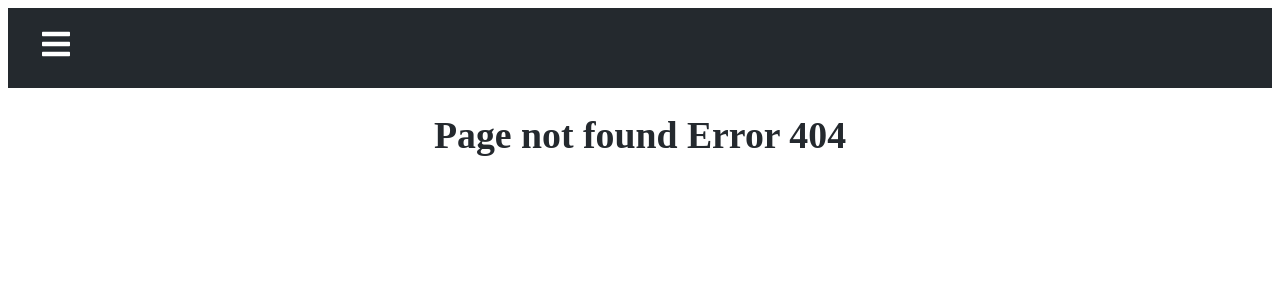
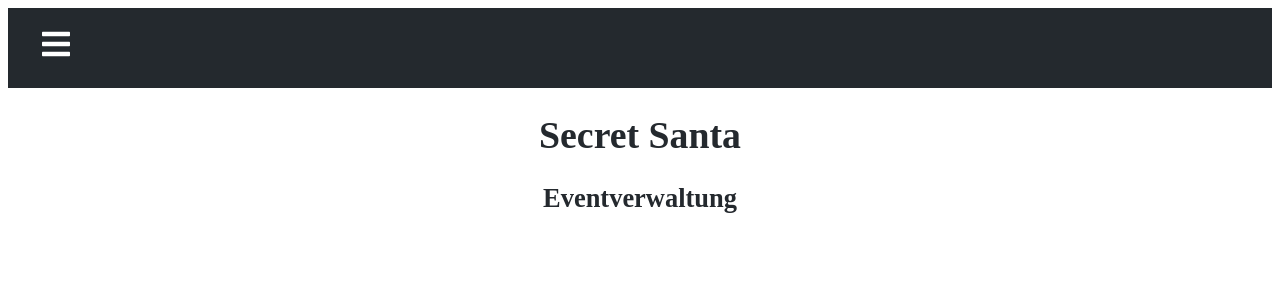
Before and after one commit to pgs3238/WichtelApp2, a React (Create React App) app in the folder src/main/frontend/: page /eventVerwaltung in a window 1280 px wide. Before the commit this address had no page. Shown: the top 300 px of the page. Built offline with nearby package versions, Linux system fonts and the light colour scheme.

Commit message:
neue verlinkung der seiten

```diff
--- a/src/main/frontend/src/components/SidebarData.jsx
+++ b/src/main/frontend/src/components/SidebarData.jsx
@@ -26,36 +26,41 @@ export const SidebarData = [
     },
 
     {
+        title: 'Eventverwaltung',
+        path: '/eventVerwaltung',
+        cName: 'nav-text'
+    },
+
+    {
         title: 'Event anlegen',
-        path: '/eventAnlegen',
+        path: '/eventVerwaltung/eventAnlegen',
         icon: <MdIcons.MdOutlineCreate/>,
         cName: 'nav-text'
     },
 
     {
+        title: 'Event ansehen',
+        path: '/eventVerwaltung/eventAnsehen',
+        icon: <AiIcons.AiFillEye/>,
+        cName: 'nav-text'
+    },
+
+    {
         title: 'Event bearbeiten',
-        path: '/eventBearbeiten',
+        path: 'eventVerwaltung/eventAnsehen/eventBearbeiten',
 
         cName: 'nav-text'
     },
 
     {
-        title: 'Gast einladen',
-        path: '/gastEinladen',
-
-        cName: 'nav-text'
+        title:  'Teilnehmer',
+        path:   'eventVerwaltung/eventAnsehen/teliEinsehen',
+        cName:  'nav-text'
     },
 
     {
-        title: 'Subgruppen hinzufügen',
-        path: '/subgruppenHinzufuegen',
-
-        cName: 'nav-text'
-    },
-
-    {
-        title: 'User zu Subgruppe hinzufuegen',
-        path: '/userZuSubgruppeHinzufuegen',
+        title: 'Gast einladen',
+        path: '/eventVerwaltung/eventAnsehen/teliEinsehen/gastEinladen',
 
         cName: 'nav-text'
     },
@@ -68,9 +73,18 @@ export const SidebarData = [
     },
 
     {
-        title: 'Event ansehen',
-        path: '/eventAnsehen',
-        icon: <AiIcons.AiFillEye/>,
+        title: 'Subgruppen hinzufügen',
+        path: '/eventVerwaltung/eventAnsehen/teliEinsehen/subgruHinz',
+
         cName: 'nav-text'
     },
+
+    {
+        title: 'User zu Subgruppe hinzufuegen',
+        path: '/eventVerwaltung/eventAnsehen/teliEinsehen/uZuSub',
+
+        cName: 'nav-text'
+    },
+
+
 ]
--- a/src/main/frontend/src/index.js
+++ b/src/main/frontend/src/index.js
@@ -27,6 +27,8 @@ import UserZuSubgruppeHinzufuegen from "./pages/UserZuSubgruppeHinzufuegen";
 import WichtelzuordnungPopup from "./pages/WichtelzuordnungPopup";
 import Anmelden from "./pages/Anmelden";
 import * as PropTypes from "prop-types";
+import Events from "./pages/EventVerwaltung";
+import EventVerwaltung from "./pages/EventVerwaltung";
 
 
 //alter code - darunter neuer code
@@ -64,17 +66,18 @@ export default function Apps() {
                 <Route path="/" element={<Layout />}>
                     <Route index element={<Home />} />
                     <Route path="anmelden" element={<Anmelden />} />
-                    <Route path="eventAnlegen" element={<EventAnlegen />} />
-                    <Route path="eventAnsehen" element={<EventAnsehen />} />
+                    <Route path="eventVerwaltung" element={<EventVerwaltung />} />
+                    <Route path="eventVerwaltung/eventAnlegen" element={<EventAnlegen />} />
+                    <Route path="eventVerwaltung/eventAnsehen" element={<EventAnsehen />} />
                     <Route path="eventAuswahl" element={<EventAuswahl />} />
-                    <Route path="eventBearbeiten" element={<EventBearbeiten />} />
-                    <Route path="gastEinladen" element={<GastEinladen />} />
+                    <Route path="eventVerwaltung/eventAnsehen/eventBearbeiten" element={<EventBearbeiten />} />
+                    <Route path="eventVerwaltung/eventAnsehen/teliEinsehen/gastEinladen" element={<GastEinladen />} />
                     <Route path="gastEntfernenPopup" element={<GastEntfernenPopup />} />
                     <Route path="mitteilungAnOrganisator" element={<MitteilungAnOrganisator />} />
                     <Route path="registrierung" element={<Registrierung />} />
-                    <Route path="subgruppenHinzufuegen" element={<SubgruppenHinzufuegen />} />
-                    <Route path="teilnehmerlisteEinsehen" element={<TeilnehmerListeEinsehen />} />
-                    <Route path="userZuSubgruppeHinzufuegen" element={<UserZuSubgruppeHinzufuegen />} />
+                    <Route path="eventVerwaltung/eventAnsehen/teliEinsehen/subgruHinz" element={<SubgruppenHinzufuegen />} />
+                    <Route path="eventVerwaltung/eventAnsehen/teliEinsehen" element={<TeilnehmerListeEinsehen />} />
+                    <Route path="eventVerwaltung/eventAnsehen/teliEinsehen/uZuSub" element={<UserZuSubgruppeHinzufuegen />} />
                     <Route path="wichtelZuordnungPopup" element={<WichtelzuordnungPopup />} />
                     <Route path="*" element={<NoPage />} />
                 </Route>
--- a/src/main/frontend/src/pages/EventAnlegen.jsx
+++ b/src/main/frontend/src/pages/EventAnlegen.jsx
@@ -9,7 +9,7 @@ function Layout() {
     const navigate = useNavigate();
 
     const handleClick = () => {
-        navigate("/")
+        navigate("/eventVerwaltung")
     }
 
     const handleChange = (event) => {
@@ -103,7 +103,7 @@ function Layout() {
             <br/>
             <div className="bcancel">
 
-                <input type="button" id="cancel" value="Abbrechen - TODO FEHLT EINE OBERSEITE!!" onClick={handleClick}/>
+                <input type="button" id="cancel" value="Abbrechen" onClick={handleClick}/>
             </div>
             <br/>
 
--- a/src/main/frontend/src/pages/EventBearbeiten.jsx
+++ b/src/main/frontend/src/pages/EventBearbeiten.jsx
@@ -12,7 +12,7 @@ function Layout() {
     const navigate = useNavigate();
 
     const handleClick = () => {
-        navigate("/")
+        navigate("/eventVerwaltung/eventAnsehen")
     }
 
     const handleChange = (event) => {
@@ -80,7 +80,7 @@ function Layout() {
             </div>
             <br/>
             <div className="bcancel">
-                <input type="button" id="cancel" value="Abbrechen - TODO FEHLT EINE OBERSEITE!!" onClick={handleClick}/>
+                <input type="button" id="cancel" value="Abbrechen" onClick={handleClick}/>
             </div>
             <br/>
         </form>
--- a/src/main/frontend/src/pages/EventAuswahl.jsx
+++ b/src/main/frontend/src/pages/EventVerwaltung.jsx
@@ -1,5 +1,4 @@
-
-import React, {useState} from 'react';
+import React, {useState} from "react";
 
 
 function Layout() {
@@ -12,17 +11,14 @@ function Layout() {
     }
 
     return (
-        <from onSubmit={handleSubmit}>
+        <form onSubmit={handleSubmit}>
             <h1>Secret Santa</h1>
-            <h2>Eventübersicht</h2>
+            <h2>Eventverwaltung</h2>
+
+        </form>
 
 
-
-            <button>Neues Event anlegen</button>
-            <button>Auswählen</button>
-        </from>
-
-            );
+    );
 }
 
 export default Layout;
```
